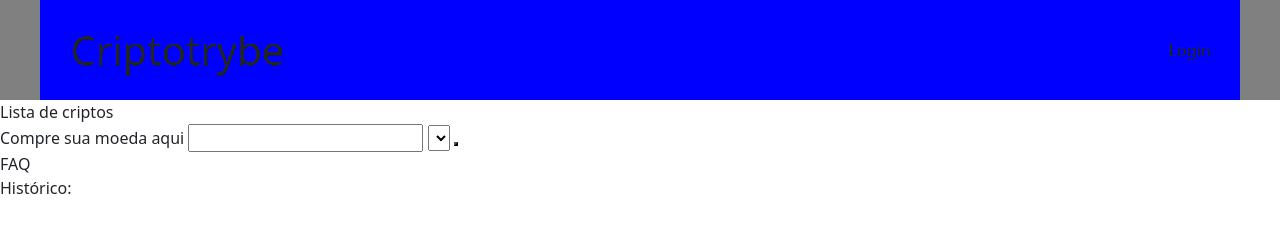
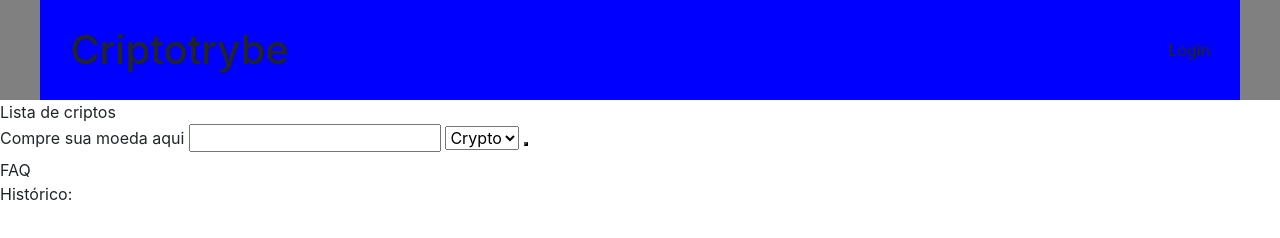
Before and after one commit to SerjoFrancisco/Criptrybe, a website: page index.html in a window 1280 px wide. Drawn offline with nearby package versions, Linux system fonts and the light colour scheme; no server answers.

Commit message:
ta mandando mas não fiz nada

```diff
--- a/index.html
+++ b/index.html
@@ -4,7 +4,7 @@
   <meta charset="UTF-8">
   <meta http-equiv="X-UA-Compatible" content="IE=edge">
   <meta name="viewport" content="width=device-width, initial-scale=1.0">
-<link href="https://cdn.jsdelivr.net/npm/bootstrap@5.1.3/dist/css/bootstrap.min.css" rel="stylesheet" integrity="sha384-1BmE4kWBq78iYhFldvKuhfTAU6auU8tT94WrHftjDbrCEXSU1oBoqyl2QvZ6jIW3" crossorigin="anonymous">
+<link rel="stylesheet" href="https://stackpath.bootstrapcdn.com/bootstrap/4.1.3/css/bootstrap.min.css" integrity="sha384-MCw98/SFnGE8fJT3GXwEOngsV7Zt27NXFoaoApmYm81iuXoPkFOJwJ8ERdknLPMO" crossorigin="anonymous">
   <script src="script.js" defer></script>
   <script src="fetchCryptoList.js" defer></script>
   <link rel="stylesheet" href="style.css">
@@ -23,7 +23,10 @@
       <form>
         <label for="input-value">Compre sua moeda aqui</label>
         <input type="text" id="input-value">
-        <select name="" id=""></select>
+        <select name="Moneys" id="">
+          <option value="Other">Crypto</option>
+          <option value="BRL">R$</option>
+        </select>
         <button></button>
       </form>
       <div>FAQ</div>
```
Also changed, not shown: style.css (line endings or trailing spaces).
